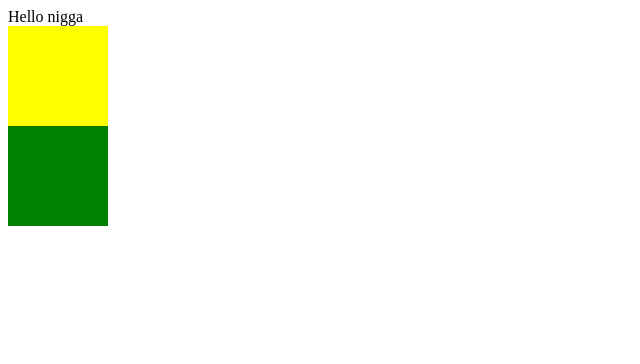
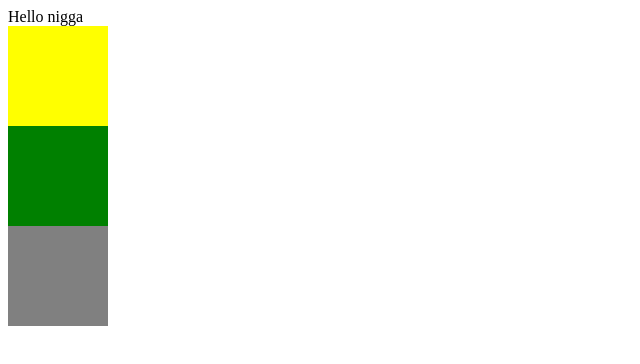
Before and after one commit to Arhidiman/git-test-repo, a React app: page / in a window 1280 px wide. Shown: the top 364 px of the page, without its empty margins (0-640 px from the left). Built offline with nearby package versions, Linux system fonts and the light colour scheme.

Commit message:
grey square added

```diff
--- a/src/App.tsx
+++ b/src/App.tsx
@@ -11,6 +11,7 @@ function App() {
              <div>Hello nigga</div>
              <div className='yellow-square'></div>
              <div className='green-square'></div>
+             <div className='grey-square'></div>
         </>
 
 
```
